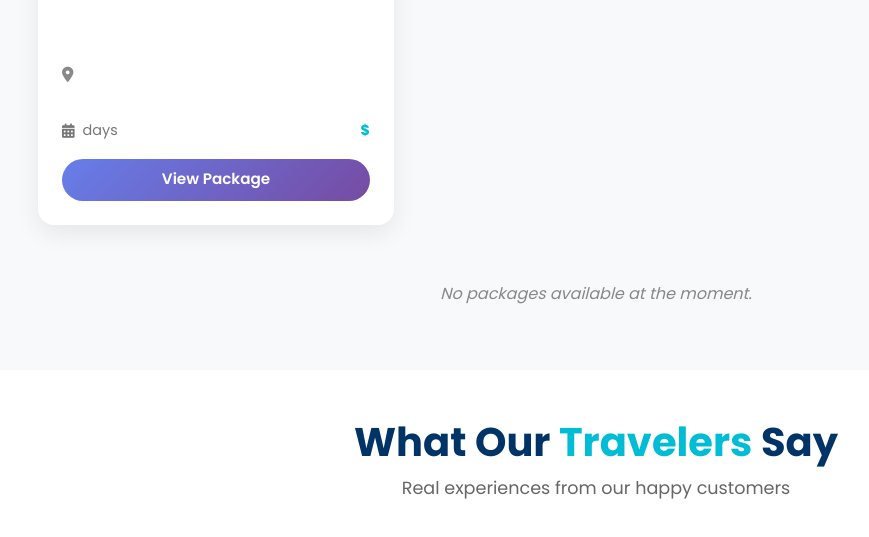
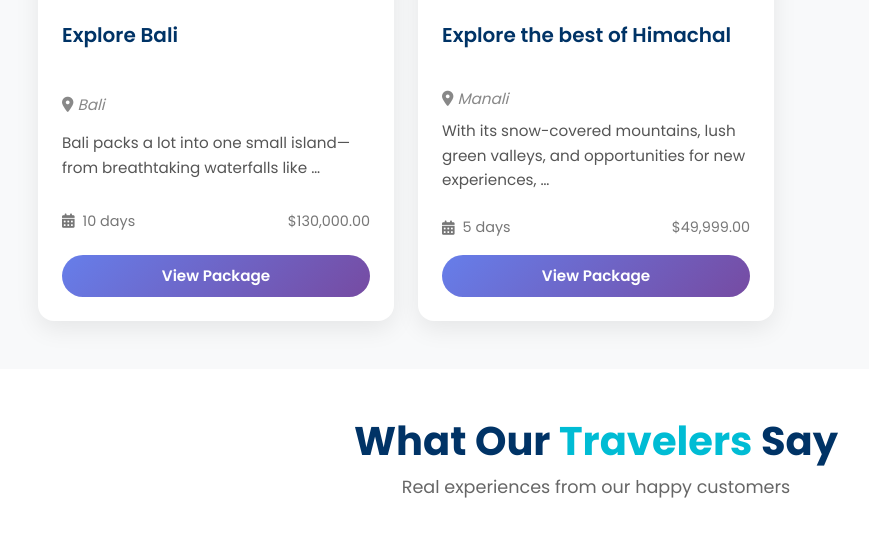
Before and after one commit to abhishek-434/Project, a Django app: page / in a window 1280 px wide. Shown: the part 3759-4296 px from the top of the page, without its empty margins (44-913 px from the left). Run offline with Django 5.2, Linux system fonts and the light colour scheme; data comes from the database, SQL or seed files in the repository; both versions use the stored data as it was after the commit; some libraries are stand-ins or nearby versions.

Commit message:
in tour project(add some destination and packages in home page)

```diff
--- a/tour_travel/travel_app/templates/travel_app/home.html
+++ b/tour_travel/travel_app/templates/travel_app/home.html
@@ -110,7 +110,7 @@
         </div>
 
         <div class="row g-4">
-
+            {% for destination in featured_destinations %}
             <div class="col-lg-4 col-md-6">
                 <div class="destination-card animate-on-scroll">
                     <div class="card-image">
@@ -130,11 +130,11 @@
                     </div>
                 </div>
             </div>
-
+            {% empty %}
             <div class="col-12 text-center">
                 <p class="text-muted">No featured destinations available at the moment.</p>
             </div>
-
+            {% endfor %}
         </div>
 
         <div class="text-center mt-5">
@@ -160,7 +160,7 @@
         </div>
 
         <div class="row g-4">
-
+            {% for package in featured_packages %}
             <div class="col-lg-6">
                 <div class="package-card animate-on-scroll">
                     <div class="row g-0">
@@ -191,7 +191,7 @@
                                 <div class="package-footer">
                                     <div class="package-price">
                                         <span class="price-label">From</span>
-                                        <span class="price-value">${{ package.price }}</span>
+                                        <span class="price-value">₹{{ package.price }}</span>
                                     </div>
                                     <a href="#" class="btn btn-primary btn-sm">
                                         View Details
@@ -202,11 +202,11 @@
                     </div>
                 </div>
             </div>
-
+            {% empty %}
             <div class="col-12 text-center">
                 <p class="text-muted">No featured packages available at the moment.</p>
             </div>
-
+            {% endfor %}
         </div>
 
         <div class="text-center mt-5">
@@ -311,7 +311,7 @@
         </div>
 
         <div class="row g-4">
-
+            {% for package in latest_packages %}
             <div class="col-lg-4 col-md-6">
                 <div class="card package-card-simple animate-on-scroll">
                     <div class="card-image-wrapper">
@@ -332,20 +332,20 @@
                                 <i class="fas fa-calendar-alt me-1"></i>{{ package.duration_days }} days
                             </div>
                             <div class="price">
-                                <span class="price-value">${{ package.price }}</span>
+                                <span class="price-value">₹{{ package.price }}</span>
                             </div>
                         </div>
-                        <a href="#"" class="btn btn-primary w-100 mt-3">
+                        <a href="#"" class=" btn btn-primary w-100 mt-3">
                             View Package
                         </a>
                     </div>
                 </div>
             </div>
-
+            {% empty %}
             <div class="col-12 text-center">
                 <p class="text-muted">No packages available at the moment.</p>
             </div>
-
+            {% endfor %}
         </div>
     </div>
 </section>
```
Also changed, not shown: tour_travel/db.sqlite3, tour_travel/media/destinations/bali.jpg (added), tour_travel/media/destinations/lisbon.jpg (added), 2 other files.
